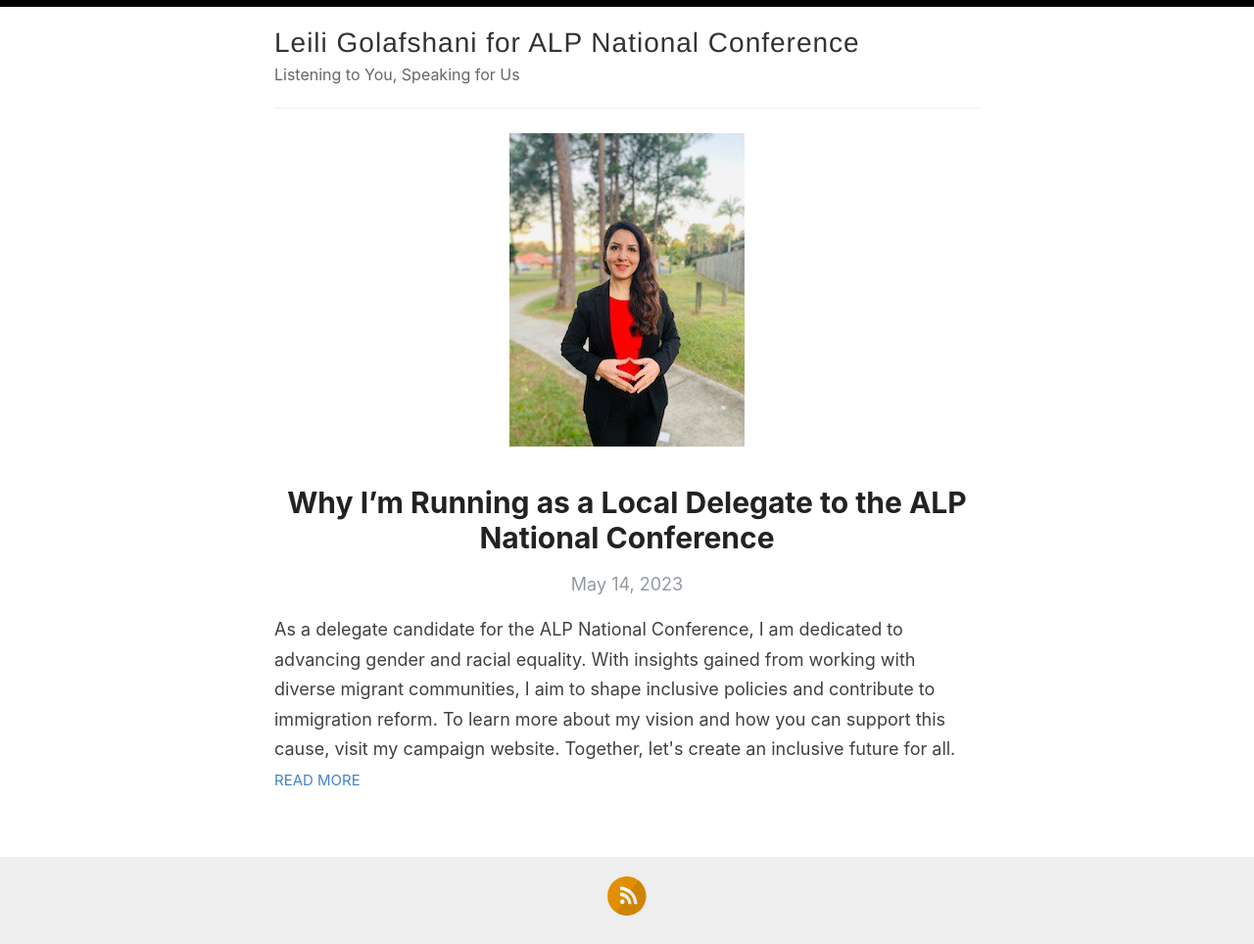
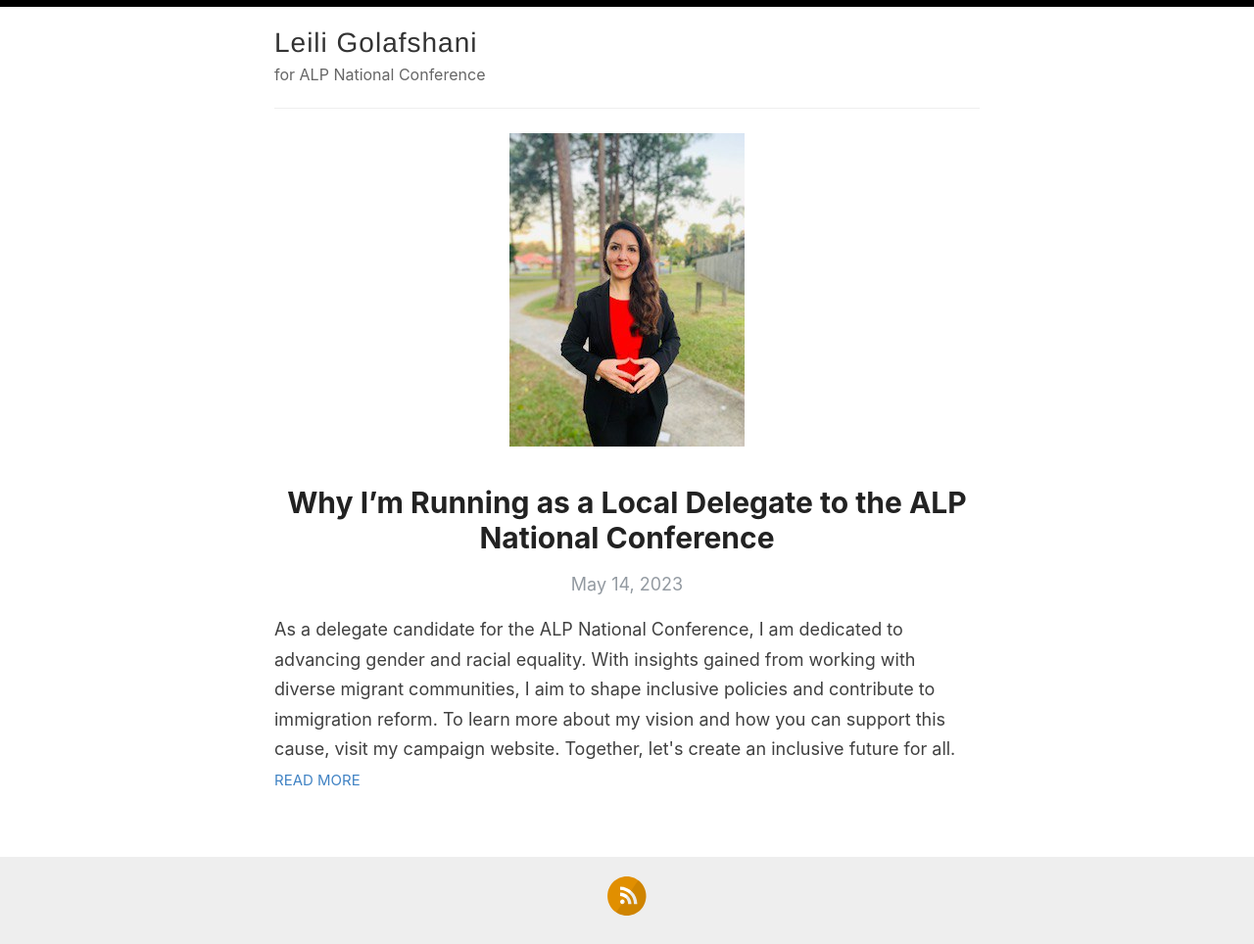
Before and after one commit to lilyforlabor/lilyforlabor.github.io, a Jekyll site: the page built from index.html, in a window 1280 px wide. Shown: the whole page at 98% size. Built offline with Jekyll 4.4.1, drawn with Linux system fonts in a browser that asks for light colours; the list of posts is cut into pages by our own code.

Commit message:
Improving title and description.

```diff
--- a/_config.yml
+++ b/_config.yml
@@ -3,7 +3,7 @@
 #
 
 # Name of your site (displayed in the header)
-name: Leili Golafshani for ALP National Conference
+name: Leili Golafshani
 
 # Name of the author
 author: Leili
@@ -11,7 +11,7 @@ author: Leili
 slogan: 49th National Conference, Brisbane 17-19 Aug 2023
 
 # Short bio or description (displayed in the header)
-description: "Listening to You, Speaking for Us"
+description:  for ALP National Conference
 
 # URL of your avatar or profile pic (you could use your GitHub profile pic)
 avatar: /images/leiliforlabor.png
```
